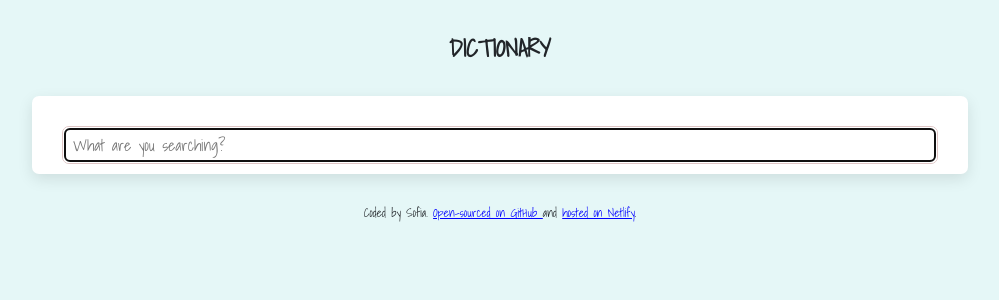
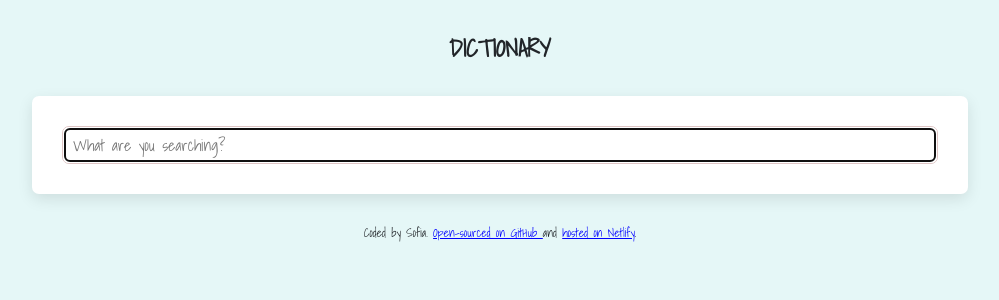
Before and after one commit to SoHo21/dictionary-project, a React (Create React App) app: page / in a window 1280 px wide. Shown: the top 300 px of the page, without its empty margins (140-1139 px from the left). Built offline with nearby package versions, Linux system fonts and the light colour scheme.

Commit message:
Modified the style

```diff
--- a/src/Dictionary.css
+++ b/src/Dictionary.css
@@ -1,6 +1,6 @@
 .Dictionary section {
   background: white;
-  padding: 30px 30px 10px;
+  padding: 30px;
   border-radius: 7px;
   box-shadow: 0 5px 15px rgb(0, 0, 0, 0.1);
   margin: 20px 0 20px;
--- a/src/Phonetic.css
+++ b/src/Phonetic.css
@@ -1,5 +1,5 @@
 .Phonetic {
-  height: 60px;
+  height: 40px;
 }
 
 .Phonetic a {
--- a/src/Photos.css
+++ b/src/Photos.css
@@ -1,4 +1,4 @@
 .Photos img {
   border-radius: 6px;
-  margin-bottom: 20px;
+  margin: 10px 0 10px;
 }
--- a/src/Results.css
+++ b/src/Results.css
@@ -2,4 +2,5 @@
   font-size: 36px;
   font-weight: bold;
   line-height: 1.5;
+  margin-bottom: 20px;
 }
```
